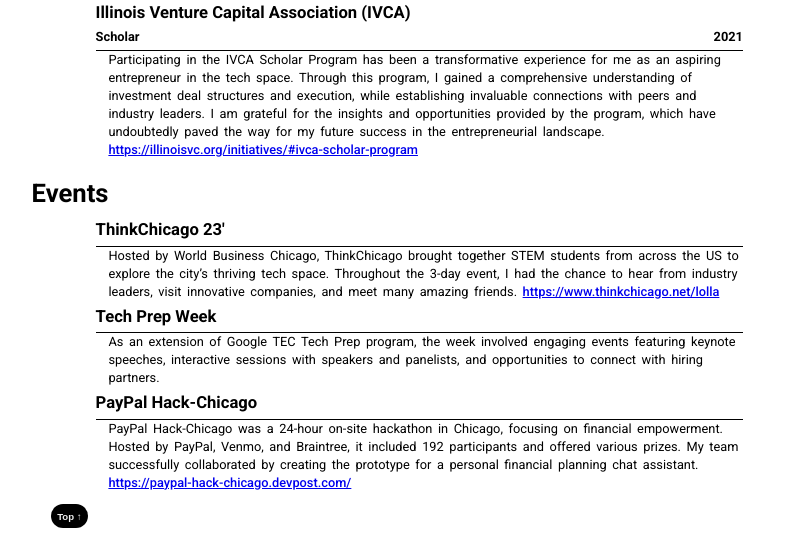
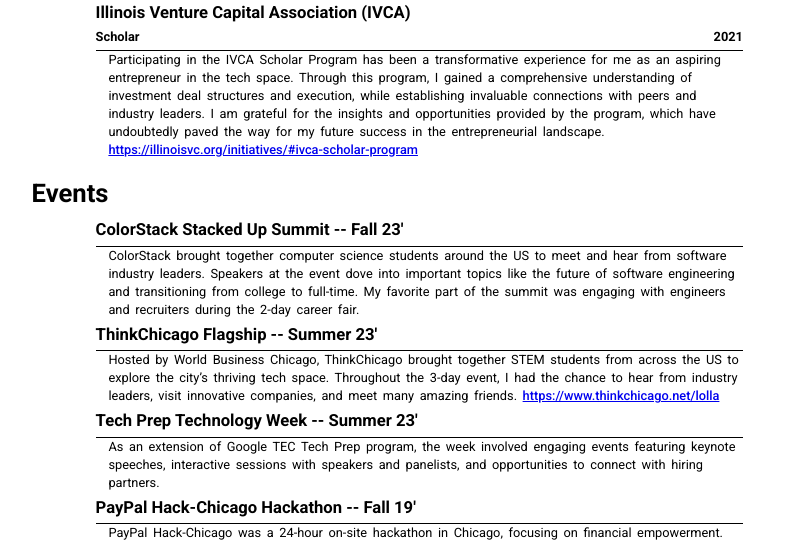
Before and after one commit to Jared-Thompkins/thompkins.info, a website: page index.html in a window 1280 px wide. Shown: the part 1270-1813 px from the top of the page, without its empty margins (234-1045 px from the left). Drawn offline with Linux system fonts and the light colour scheme.

Commit message:
Add Summit to Events

```diff
--- a/index.html
+++ b/index.html
@@ -204,7 +204,21 @@
               <h2>Events</h2>
               <ul>
                 <li>
-                  <h3>ThinkChicago 23'</h3>
+                  <h3>ColorStack Stacked Up Summit -- Fall 23'</h3>
+                  <div class="org-info">
+
+                    <div class="years">
+
+                    </div>
+                  </div>
+                  <div class="description">
+                    <p>ColorStack brought together computer science students around the US to meet and hear from software industry leaders.
+                      Speakers at the event dove into important topics like the future of software engineering and transitioning from college to full-time.
+                      My favorite part of the summit was engaging with engineers and recruiters during the 2-day career fair.</p>
+                  </div>
+                </li>
+                <li>
+                  <h3>ThinkChicago Flagship -- Summer 23' </h3>
                   <div class="org-info">
 
                     <div class="years">
@@ -216,7 +230,7 @@
                   </div>
                 </li>
                 <li>
-                  <h3>Tech Prep Week</h3>
+                  <h3>Tech Prep Technology Week -- Summer 23'</h3>
                   <div class="org-info">
 
                     <div class="years">
@@ -228,7 +242,7 @@
 
                     </div>
                     <li>
-                      <h3>PayPal Hack-Chicago</h3>
+                      <h3>PayPal Hack-Chicago Hackathon -- Fall 19'</h3>
                       <div class="org-info">
 
 
```
